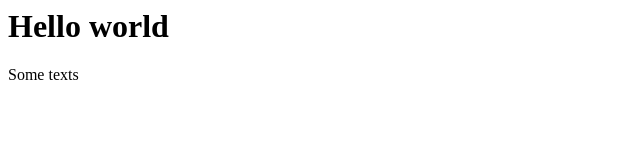
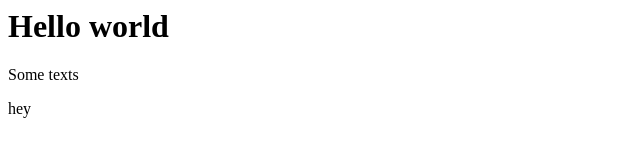
Before and after one commit to AnesHekmat76/git-repo-test, a plain HTML site: page index.html in a window 1280 px wide. Shown: the full height of the page, 0-640 px from the left. Drawn offline with Linux system fonts and the light colour scheme.

Commit message:
commit on feat branch

```diff
--- a/index.html
+++ b/index.html
@@ -10,6 +10,8 @@
 <body>
     <h1>Hello world</h1>
     <p>Some texts</p>
+    <p>hey</p>
+    <br>
 </body>
 
 </html>
```
